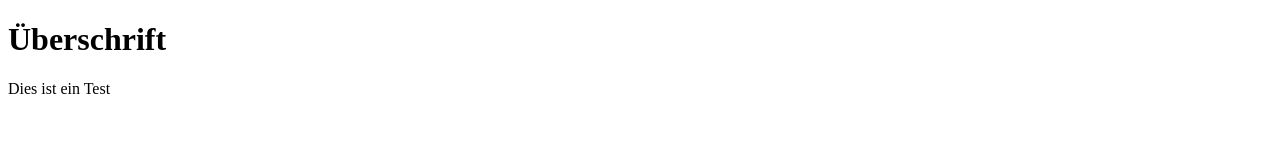
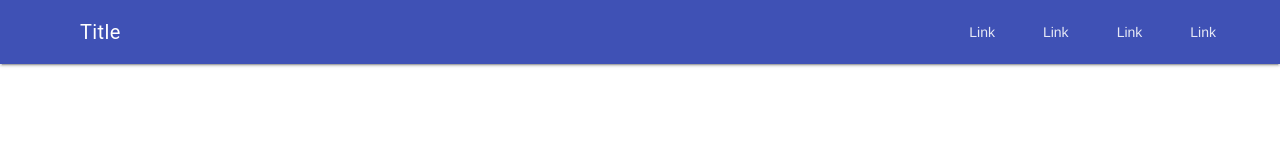
Before and after one commit to sv3n88/TestWebsite, a plain HTML site: page index.html in a window 1280 px wide. Drawn offline with nearby package versions, Linux system fonts and the light colour scheme.

Commit message:
material lite fixed title

```diff
--- a/index.html
+++ b/index.html
@@ -5,11 +5,42 @@
     <meta http-equiv="X-UA-Compatible" content="IE=edge">
     <meta name="viewport" content="width=device-width, initial-scale=1.0">
     <title>Document</title>
+    <link rel="stylesheet" href="https://fonts.googleapis.com/icon?family=Material+Icons">
+    <link rel="stylesheet" href="https://code.getmdl.io/1.3.0/material.indigo-pink.min.css">
+    <script defer src="https://code.getmdl.io/1.3.0/material.min.js"></script>
 </head>
 <body>
 
-<h1>&Uuml;berschrift</h1>
-<p>Dies ist ein Test</p>
+<!-- Always shows a header, even in smaller screens. -->
+<div class="mdl-layout mdl-js-layout mdl-layout--fixed-header">
+    <header class="mdl-layout__header">
+      <div class="mdl-layout__header-row">
+        <!-- Title -->
+        <span class="mdl-layout-title">Title</span>
+        <!-- Add spacer, to align navigation to the right -->
+        <div class="mdl-layout-spacer"></div>
+        <!-- Navigation. We hide it in small screens. -->
+        <nav class="mdl-navigation mdl-layout--large-screen-only">
+          <a class="mdl-navigation__link" href="">Link</a>
+          <a class="mdl-navigation__link" href="">Link</a>
+          <a class="mdl-navigation__link" href="">Link</a>
+          <a class="mdl-navigation__link" href="">Link</a>
+        </nav>
+      </div>
+    </header>
+    <div class="mdl-layout__drawer">
+      <span class="mdl-layout-title">Title</span>
+      <nav class="mdl-navigation">
+        <a class="mdl-navigation__link" href="">Link</a>
+        <a class="mdl-navigation__link" href="">Link</a>
+        <a class="mdl-navigation__link" href="">Link</a>
+        <a class="mdl-navigation__link" href="">Link</a>
+      </nav>
+    </div>
+    <main class="mdl-layout__content">
+      <div class="page-content"><!-- Your content goes here --></div>
+    </main>
+  </div>
 
 </body>
 </html>
```
